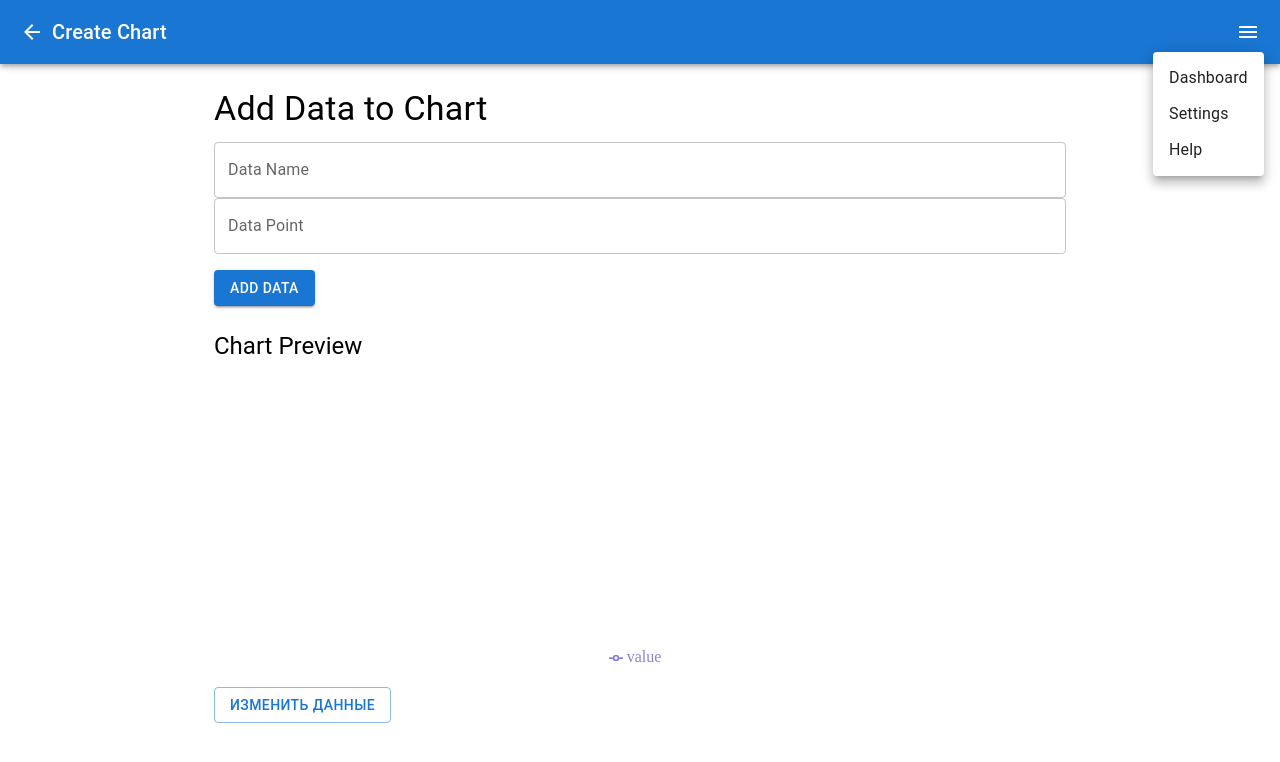
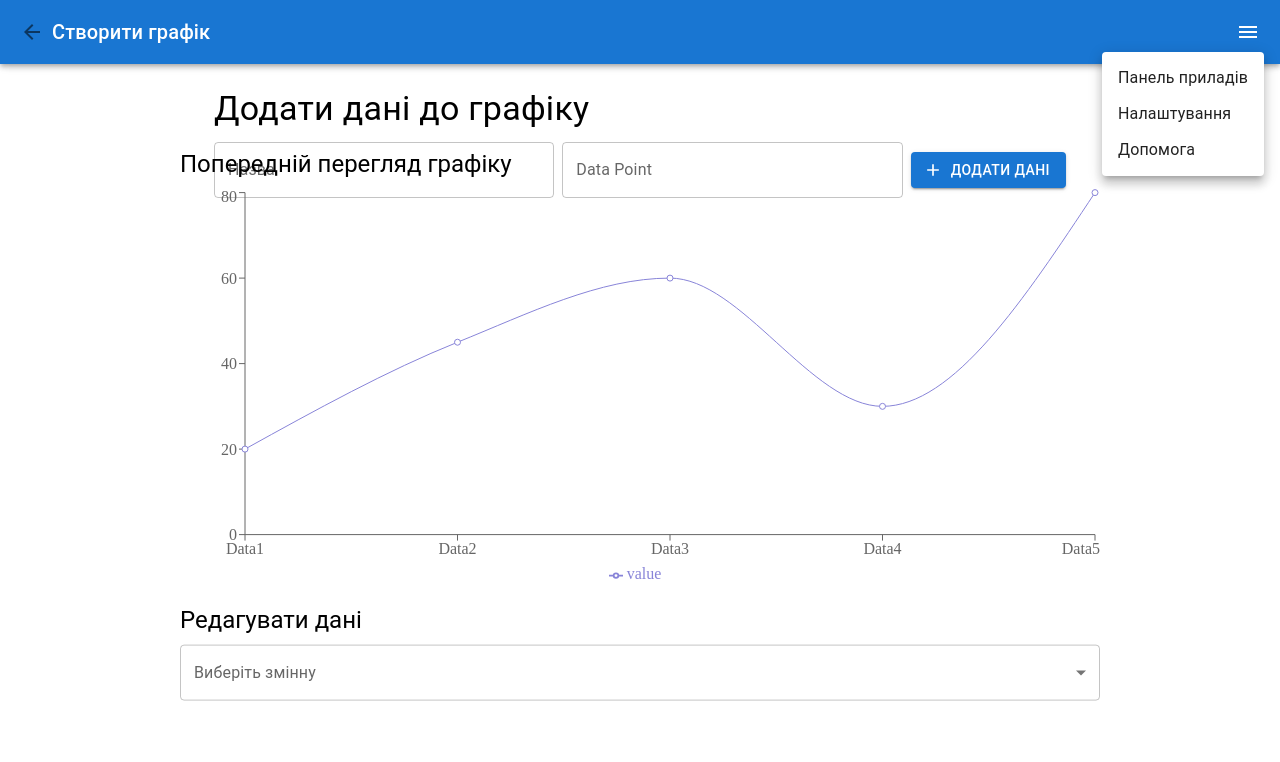
Before and after one commit to hfzhart/SystemAnalyses, a React (Create React App) app: page /createchart in a window 1280 px wide. Both pictures are taken after a click on the button 1248 px from the left and 32 px from the top of the page. Shown: the top 762 px of the page. Built offline with nearby package versions, Linux system fonts and the light colour scheme.

Commit message:
adding-chart-edit-page

```diff
--- a/src/components/Footer/foter.css
+++ b/src/components/Footer/foter.css
@@ -27,9 +27,6 @@ body {
   display: contents;
   flex-direction: row;
   position: relative;
-
-
-
 }
 
 .TextColor a:visited {
--- a/src/components/Footer/foter.js
+++ b/src/components/Footer/foter.js
@@ -4,7 +4,7 @@ import './foter.css';
 function Footer() {
   const footerStyles = {
 
-    fontFamily: 'IBM Plex Sans, ui-sans-serif, system-ui, -apple-system, BlinkMacSystemFont, Segoe UI, Roboto, Helvetica Neue, Arial, Noto Sans, sans-serif, Apple Color Emoji, Segoe UI Emoji, Segoe UI Symbol, Noto Color Emoji',
+
     fontFamily: "Nunito Sans, sans-serif"
 
   };
--- a/src/components/Lines/MyLineChart.css
+++ b/src/components/Lines/MyLineChart.css
@@ -3,6 +3,5 @@ position: fixed; top: 50%; left: 50%;
 -webkit-transform: translate(-50%, -50%);
 -ms-transform: translate(-50%, -50%);
 transform: translate(-50%, -50%);
-border: 2px solid #000000;
-border-radius: 14px;
+
 }
--- a/src/components/pages/CreateChart/createChart.css
+++ b/src/components/pages/CreateChart/createChart.css
@@ -4,6 +4,8 @@
     display: flex;
     flex-direction: column;
     align-items: center;
+    box-shadow: 0px 3px 1px #000000;
+
   }
 
   .add-data-container {
@@ -17,3 +19,23 @@
   .menu-button {
     margin-left: auto;
   }
+ .Test{
+  box-shadow: 0px 3px 1px #000000;
+ }
+ .spacing{
+ height: 150px;
+ }
+ .ControlPanel{
+  border: 2px #555555;
+  margin-top: 100px;
+ }
+ .edit{
+  position: fixed; top: 50%; left: 50%;
+  -webkit-transform: translate(-50%, -50%);
+  -ms-transform: translate(-50%, -50%);
+  transform: translate(-50%, -50%);
+  border: 2px solid #000000;
+  border-radius: 14px;
+  height: 400px;
+  width: 920px;
+ }
--- a/src/components/pages/CreateChart/createChart.js
+++ b/src/components/pages/CreateChart/createChart.js
@@ -27,17 +27,28 @@ import {
 } from '@mui/material';
 import MenuIcon from '@mui/icons-material/Menu';
 import ArrowBackIcon from '@mui/icons-material/ArrowBack';
+import AddIcon from '@mui/icons-material/Add';
+import EditIcon from '@mui/icons-material/Edit';
+import DeleteIcon from '@mui/icons-material/Delete';
 
 import './createChart.css';
 
 const CreateChart = () => {
-  const [chartData, setChartData] = useState([]);
+  const [chartData, setChartData] = useState([
+    { name: 'Data1', value: 20 },
+    { name: 'Data2', value: 45 },
+    { name: 'Data3', value: 60 },
+    { name: 'Data4', value: 30 },
+    { name: 'Data5', value: 80 },
+  ]);
+
   const [dataPoint, setDataPoint] = useState('');
   const [dataName, setDataName] = useState('');
   const [menuAnchorEl, setMenuAnchorEl] = useState(null);
   const [openEditDialog, setOpenEditDialog] = useState(false);
   const [editedDataName, setEditedDataName] = useState('');
   const [editedDataValue, setEditedDataValue] = useState('');
+  const [selectedDataIndex, setSelectedDataIndex] = useState(null);
 
   const handleAddData = () => {
     if (dataPoint && dataName) {
@@ -55,7 +66,11 @@ const CreateChart = () => {
     setMenuAnchorEl(null);
   };
 
-  const handleOpenEditDialog = () => {
+  const handleOpenEditDialog = (index) => {
+    const selectedData = chartData[index];
+    setEditedDataName(selectedData.name);
+    setEditedDataValue(selectedData.value);
+    setSelectedDataIndex(index);
     setOpenEditDialog(true);
   };
 
@@ -63,19 +78,45 @@ const CreateChart = () => {
     setOpenEditDialog(false);
   };
 
+  const handleEditData = (index) => {
+    handleOpenEditDialog(index);
+  };
+
+  const handleSaveEditDialog = () => {
+    if (selectedDataIndex !== null) {
+      const updatedChartData = [...chartData];
+      updatedChartData[selectedDataIndex] = {
+        name: editedDataName,
+        value: parseInt(editedDataValue),
+      };
+      setChartData(updatedChartData);
+    }
+
+    handleCloseEditDialog();
+  };
+
+  const handleDeleteData = (index) => {
+    if (index !== null) {
+      const updatedChartData = [...chartData];
+      updatedChartData.splice(index, 1);
+      setChartData(updatedChartData);
+      setSelectedDataIndex(null);
+      handleCloseEditDialog();
+    }
+  };
+
   return (
-    <div className="create-chart-container">
+    <div>
       <AppBar position="static">
         <Toolbar>
           <IconButton
             edge="start"
-            color="inherit"
             onClick={() => window.history.back()}
           >
             <ArrowBackIcon />
           </IconButton>
           <Typography variant="h6" component="div" sx={{ flexGrow: 1 }}>
-            Create Chart
+            Створити графік
           </Typography>
           <IconButton
             edge="end"
@@ -89,23 +130,25 @@ const CreateChart = () => {
             open={Boolean(menuAnchorEl)}
             onClose={handleCloseMenu}
           >
-            <MenuItem onClick={handleCloseMenu}>Dashboard</MenuItem>
-            <MenuItem onClick={handleCloseMenu}>Settings</MenuItem>
-            <MenuItem onClick={handleCloseMenu}>Help</MenuItem>
+            <MenuItem onClick={handleCloseMenu}>Панель приладів</MenuItem>
+            <MenuItem onClick={handleCloseMenu}>Налаштування</MenuItem>
+            <MenuItem onClick={handleCloseMenu}>Допомога</MenuItem>
           </Menu>
         </Toolbar>
       </AppBar>
       <Container maxWidth="md">
         <Box mt={3}>
           <Typography variant="h4" gutterBottom>
-            Add Data to Chart
+            Додати дані до графіку
           </Typography>
+          <Box display="flex" alignItems="center">
             <TextField
-            label="Data Name"
+              label="Назва"
               variant="outlined"
               fullWidth
               value={dataName}
               onChange={(e) => setDataName(e.target.value)}
+              sx={{ marginRight: '8px' }}
             />
             <TextField
               label="Data Point"
@@ -113,21 +156,26 @@ const CreateChart = () => {
               fullWidth
               value={dataPoint}
               onChange={(e) => setDataPoint(e.target.value)}
+              sx={{ marginRight: '8px' }}
             />
             <Button
               variant="contained"
               color="primary"
               onClick={handleAddData}
-            sx={{ mt: 2 }}
+              startIcon={<AddIcon />}
+              sx={{ width: '40%' }}
+
             >
-            Add Data
+              Додати дані
             </Button>
           </Box>
-        <Box mt={3}>
+        </Box>
+        <Box mt={3} className="LineChart">
   <Typography variant="h5" gutterBottom>
-            Chart Preview
+    Попередній перегляд графіку
   </Typography>
-          <ResponsiveContainer width="100%" height={300}>
+  {chartData.length > 0 ? (
+    <ResponsiveContainer width={920} height={400} sx={{ '& > div > div': { border: 'none' } }}>
       <LineChart data={chartData}>
         <XAxis dataKey="name" />
         <YAxis />
@@ -137,27 +185,79 @@ const CreateChart = () => {
           type="monotone"
           dataKey="value"
           stroke="#8884d8"
-                onClick={handleOpenEditDialog}
+          onClick={(event, payload) =>
+            handleEditData(payload[0].payloadIndex)
+          }
         />
       </LineChart>
     </ResponsiveContainer>
+  ) : (
+    <Typography variant="body1">Немає даних для відображення</Typography>
+  )}
+
+          <Box mt={2}>
+            <Typography variant="h5" gutterBottom>
+              Редагувати дані
+            </Typography>
+            <Box sx={{ border: 'none' }}>
+              <TextField
+                select
+                label="Виберіть змінну"
+                variant="outlined"
+                fullWidth
+                value={selectedDataIndex !== null ? chartData[selectedDataIndex].name : ''}
+                onChange={(e) => setSelectedDataIndex(chartData.findIndex(item => item.name === e.target.value))}
+              >
+                {chartData.map((data, index) => (
+                  <MenuItem key={index} value={data.name}>
+                    {data.name}
+                  </MenuItem>
+                ))}
+              </TextField>
+              {selectedDataIndex !== null && (
+                <Box
+                  display="flex"
+                  flexDirection="row"
+                  alignItems="center"
+                  mt={2}
+                  sx={{ border: 'none' }}
+                >
+                  <Typography variant="body1" sx={{ marginRight: '8px' }}>
+                    {chartData[selectedDataIndex].name}: {chartData[selectedDataIndex].value}
+                  </Typography>
                   <Button
                     variant="outlined"
                     color="primary"
-            onClick={handleOpenEditDialog}
-            sx={{ mt: 2 }}
+                    onClick={() => handleEditData(selectedDataIndex)}
+                    startIcon={<EditIcon />}
+                    sx={{ marginRight: '8px' }}
                   >
-            Изменить данные
+                    Редагувати
                   </Button>
+                  <Button
+                    variant="outlined"
+                    color="secondary"
+                    onClick={() => handleDeleteData(selectedDataIndex)}
+                    startIcon={<DeleteIcon />}
+                  >
+                    Видалити
+                  </Button>
+                </Box>
+              )}
+            </Box>
+          </Box>
+        </Box>
+      </Container>
+
       <Dialog
         open={openEditDialog}
         onClose={handleCloseEditDialog}
         aria-labelledby="form-dialog-title"
       >
-        <DialogTitle id="form-dialog-title">Изменить данные</DialogTitle>
+        <DialogTitle id="form-dialog-title">Редагувати дані</DialogTitle>
         <DialogContent>
           <DialogContentText>
-            Введите новые значения данных.
+            Введіть нові значення для даних.
           </DialogContentText>
           <TextField
             autoFocus
@@ -181,15 +281,16 @@ const CreateChart = () => {
         </DialogContent>
         <DialogActions>
           <Button onClick={handleCloseEditDialog} color="primary">
-            Отмена
+            Відміна
           </Button>
-          <Button onClick={handleCloseEditDialog} color="primary">
-            Сохранить
+          <Button onClick={handleSaveEditDialog} color="primary">
+            Зберегти
+          </Button>
+          <Button onClick={() => handleDeleteData(selectedDataIndex)} color="secondary">
+            Видалити
           </Button>
         </DialogActions>
       </Dialog>
-        </Box>
-      </Container>
     </div>
   );
 };
--- a/src/components/pages/StartPage.js
+++ b/src/components/pages/StartPage.js
@@ -8,6 +8,7 @@ function StartPage() {
   return (
     <div className="start-page-container">
       <Header />
+
       <div className="content-container">
         <h1>Welcome to start page!
           Тест Тест</h1>
@@ -30,6 +31,22 @@ function StartPage() {
       <div className="">
         <MyLineChart/>
       </div>
+      <div className="">
+        <MyLineChart/>
+      </div>
+      <div className="">
+        <MyLineChart/>
+      </div>
+      <div className="">
+        <MyLineChart/>
+      </div>
+      <div className="">
+        <MyLineChart/>
+      </div>
+      <div className="">
+        <MyLineChart/>
+      </div>
+
       <div className="spacer"></div>
       <div className="footer-wrapper">
         <Footer />
```
Lines whose indentation alone changed are shown as unchanged.
